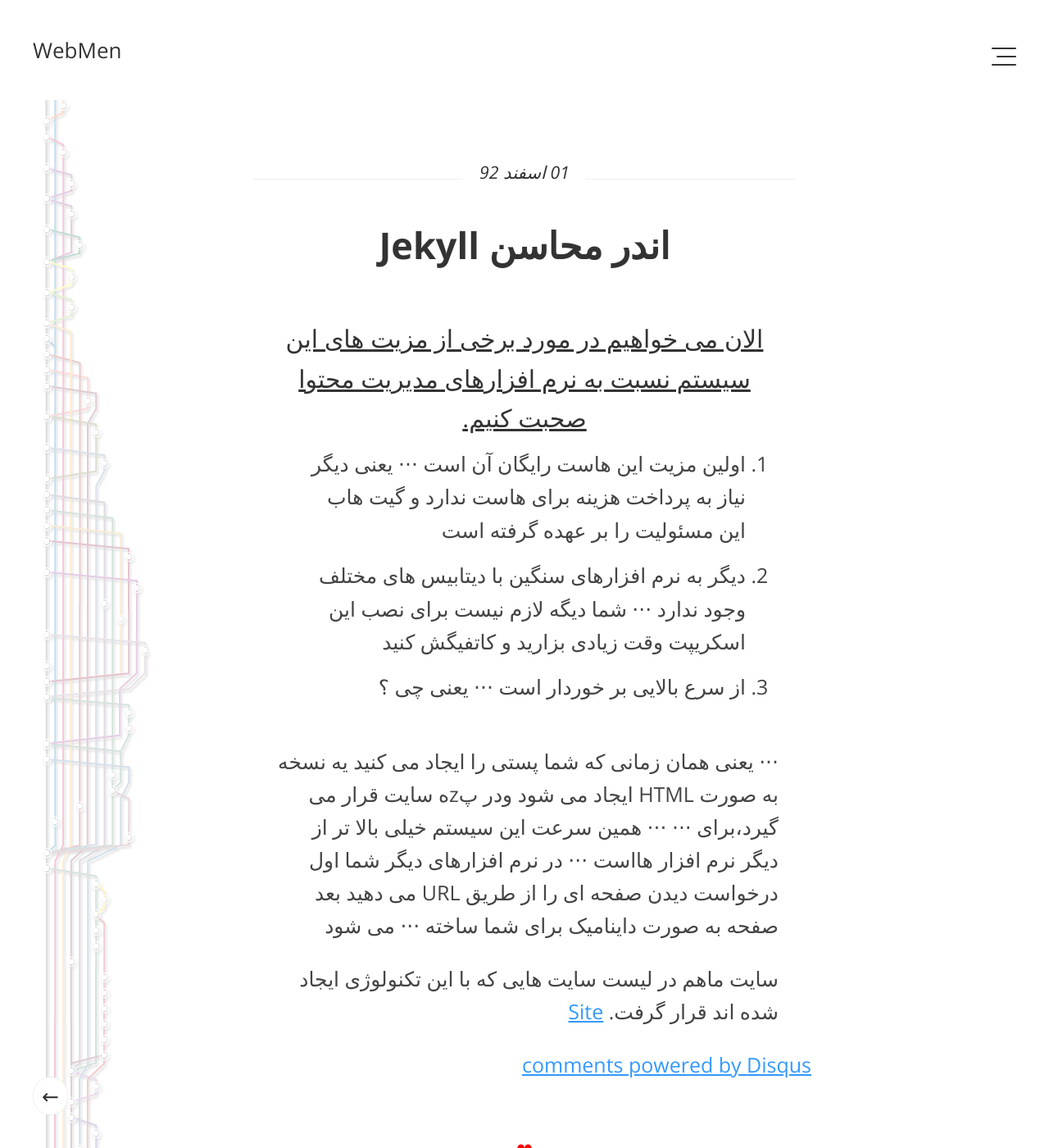
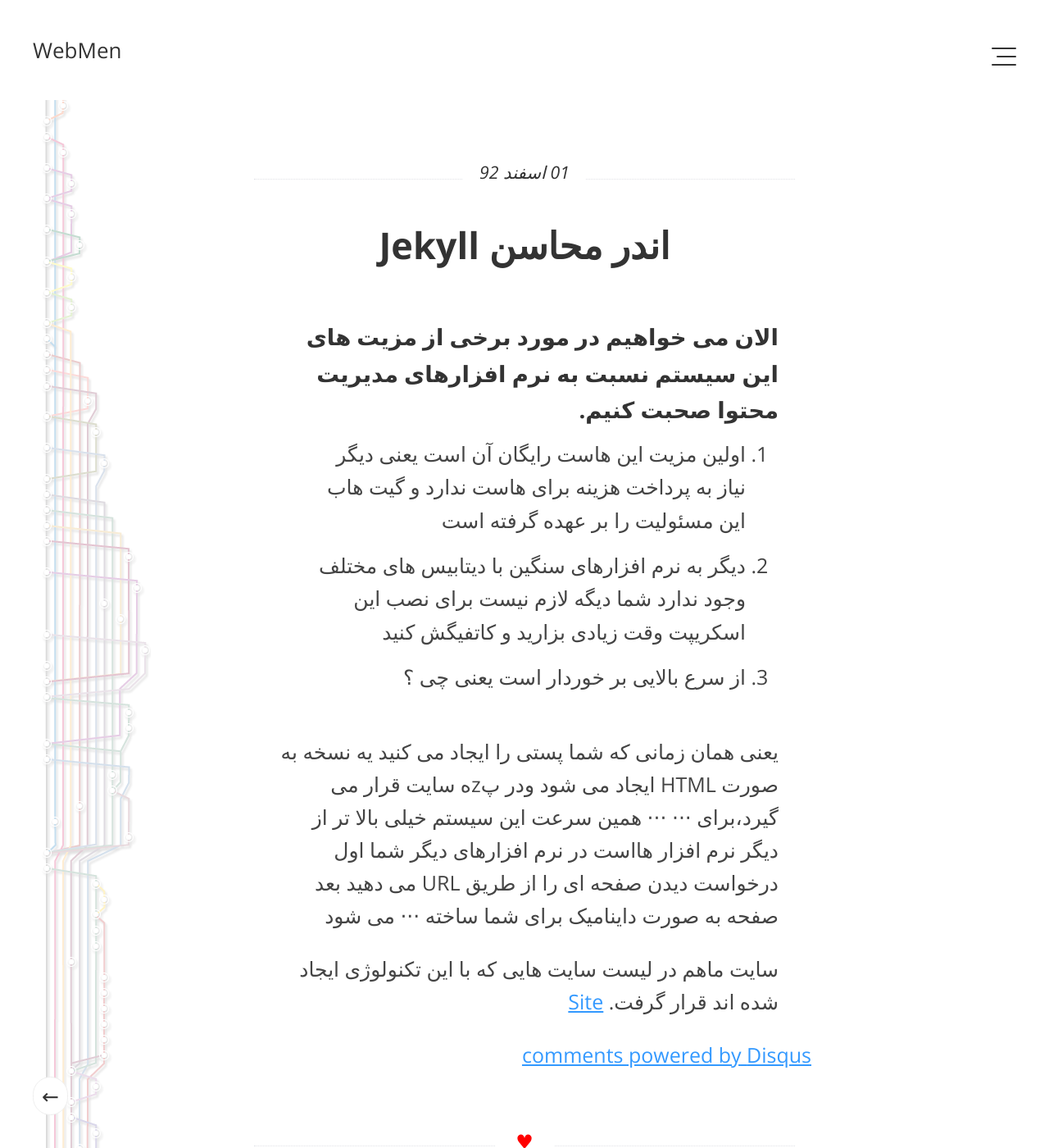
Before and after one commit to ALYREZA/blog, a Jekyll site: the page built from _posts/2014-02-20-a-little-about-jekyll.markdown, in a window 1280 px wide and 1400 px high. Shown: the whole window at 82% size. Built offline with Jekyll 4.4.1, drawn with Linux system fonts in a browser that asks for light colours; Markdown is read by kramdown in place of the engine named in the settings; comment, search, counter and statistics services are not loaded.

```diff
--- a/_posts/2014-02-20-a-little-about-jekyll.markdown
+++ b/_posts/2014-02-20-a-little-about-jekyll.markdown
@@ -6,17 +6,17 @@ comment: true
 keyword: "jekyll,مزیت های جیکیل,about jekyll"
 tarikh: "01 اسفند 92"
 ---
-####الان می خواهیم در مورد برخی از مزیت های این سیستم نسبت به نرم افزارهای مدیریت محتوا صحبت کنیم.
+#####الان می خواهیم در مورد برخی از مزیت های این سیستم نسبت به نرم افزارهای مدیریت محتوا صحبت کنیم.
 1. اولین مزیت این  هاست رایگان آن است
-⋅⋅⋅ یعنی دیگر نیاز به پرداخت هزینه برای هاست ندارد و گیت هاب این مسئولیت را بر عهده گرفته است
+ یعنی دیگر نیاز به پرداخت هزینه برای هاست ندارد و گیت هاب این مسئولیت را بر عهده گرفته است
 2. دیگر به نرم افزارهای سنگین با دیتابیس های مختلف وجود ندارد
-⋅⋅⋅ شما دیگه لازم نیست برای نصب این اسکریپت وقت زیادی بزارید و کاتفیگش کنید
+ شما دیگه لازم نیست برای نصب این اسکریپت وقت زیادی بزارید و کاتفیگش کنید
 3. از سرع بالایی بر خوردار است
-⋅⋅⋅ یعنی چی ؟
+ یعنی چی ؟
 
 
-⋅⋅⋅ یعنی همان زمانی که شما پستی را ایجاد می کنید یه نسخه به صورت HTML ایجاد می شود ودر پzه سایت قرار می گیرد،برای ⋅⋅⋅ ⋅⋅⋅ همین    سرعت این سیستم خیلی بالا تر از دیگر نرم افزار هااست
-⋅⋅⋅ در نرم افزارهای دیگر شما اول درخواست دیدن صفحه ای را از طریق URL می دهید بعد صفحه به صورت داینامیک برای شما ساخته ⋅⋅⋅ می شود
+ یعنی همان زمانی که شما پستی را ایجاد می کنید یه نسخه به صورت HTML ایجاد می شود ودر پzه سایت قرار می گیرد،برای ⋅⋅⋅ ⋅⋅⋅ همین    سرعت این سیستم خیلی بالا تر از دیگر نرم افزار هااست
+ در نرم افزارهای دیگر شما اول درخواست دیدن صفحه ای را از طریق URL می دهید بعد صفحه به صورت داینامیک برای شما ساخته ⋅⋅⋅ می شود
 
 سایت ماهم در لیست سایت هایی که با این تکنولوژی ایجاد شده اند قرار گرفت.
 [Site](https://github.com/jekyll/jekyll/wiki/sites)
```
